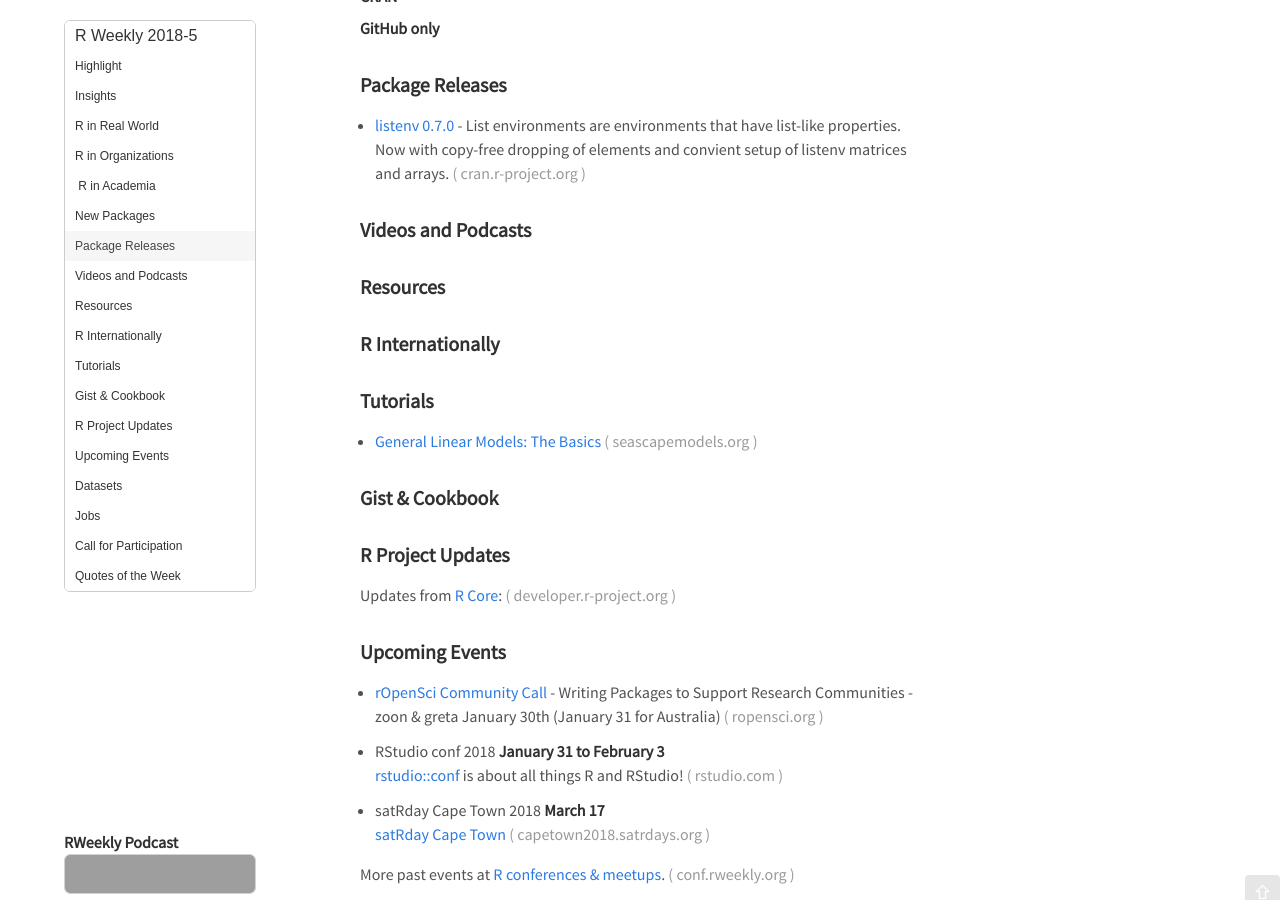
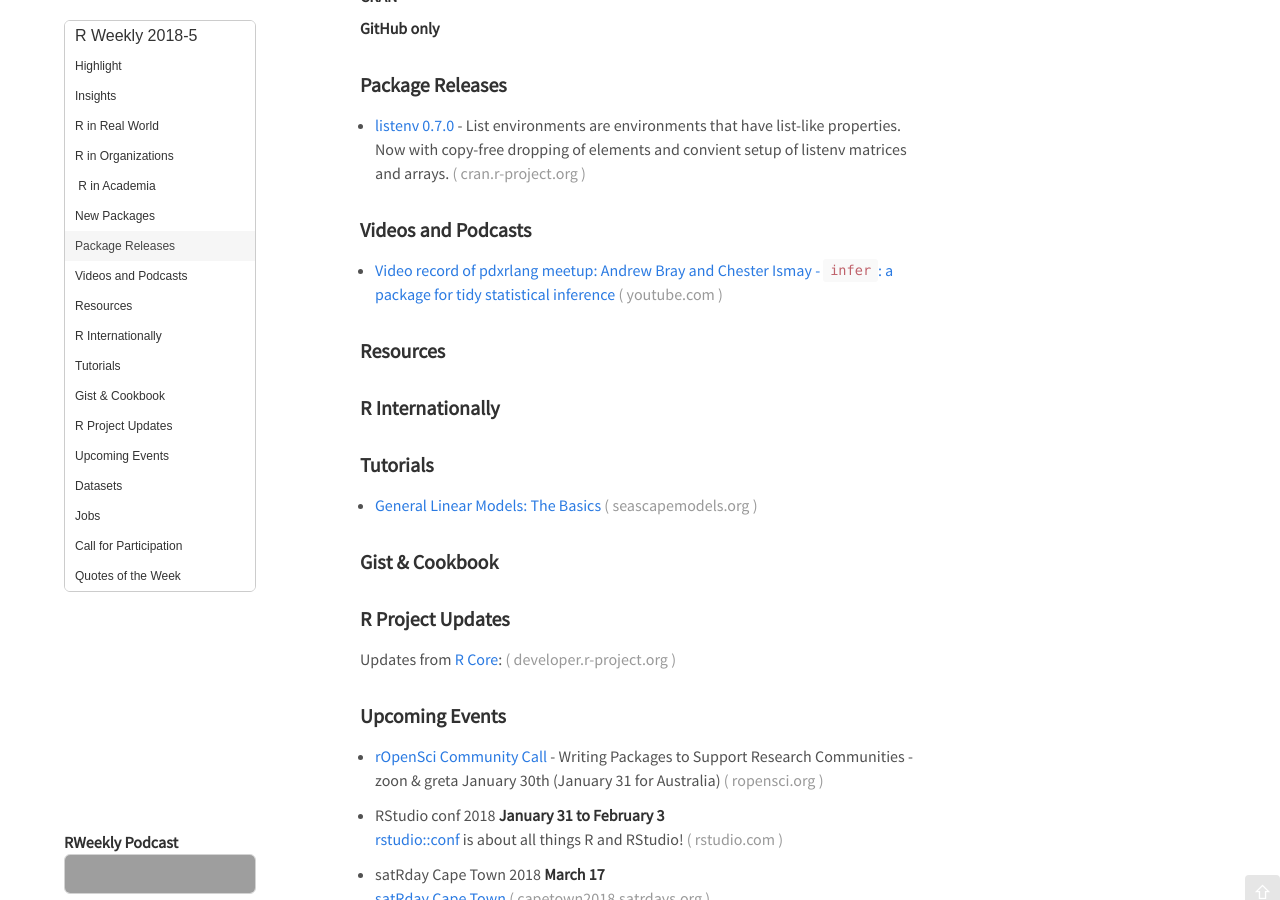
Before and after one commit to rweekly/rweekly.org, a Jekyll site: the page built from draft.md, in a window 1280 px wide and 900 px high, scrolled down 780 px. Built offline with Jekyll 4.4.1, drawn with Linux system fonts in a browser that asks for light colours; emoji names are drawn with the system emoji font; comment, search, counter and statistics services are not loaded; grey boxes are pictures that could not be loaded.

Commit message:
Update draft.md
cc @sckott

```diff
--- a/draft.md
+++ b/draft.md
@@ -53,7 +53,7 @@
 
 ###  Videos and Podcasts
 
-
++ [Video record of pdxrlang meetup: Andrew Bray and Chester Ismay - `infer`: a package for tidy statistical inference](https://www.youtube.com/watch?v=kTGtgO2WcAw)
 
 ###  Resources
 
```
